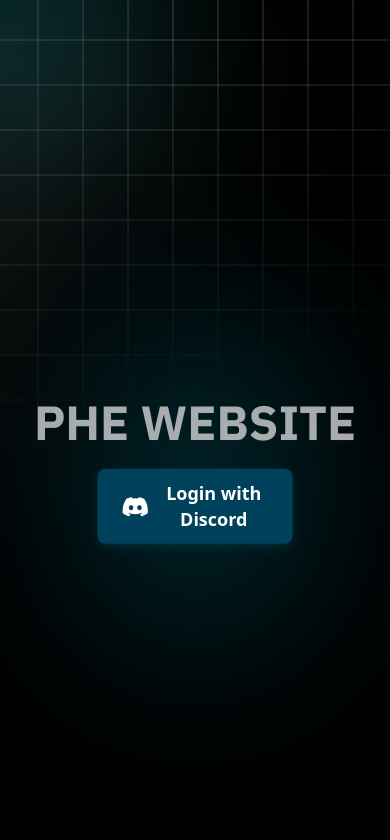
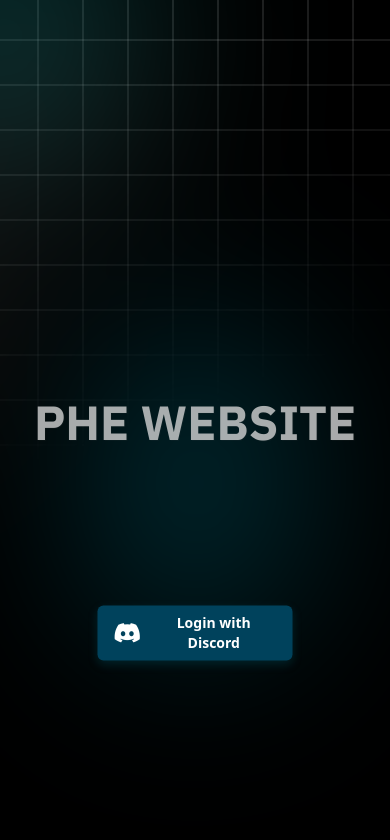
Before and after one commit to PHOOMPHAT-Git/PHE-WEB, a website: page public/index.html in a window 390 px wide. Shown: the top 840 px of the page. Drawn offline with Linux system fonts and the light colour scheme; no server answers.

Commit message:
Update style.css

```diff
--- a/public/css/style.css
+++ b/public/css/style.css
@@ -643,6 +643,19 @@ bento-grid {
 }
 
 @media (max-width: 600px) {
+    .discord-login-container {
+        top: 75%;
+        width: auto;
+        left: 50%;
+        transform: translate(-50%, -50%);
+    }
+
+    .discord-login-button {
+        font-size: 14px;
+        padding: 8px 16px;
+        border-radius: 6px;
+    }
+
     .text-container {
         z-index: 100;
         width: 100vw;
```
